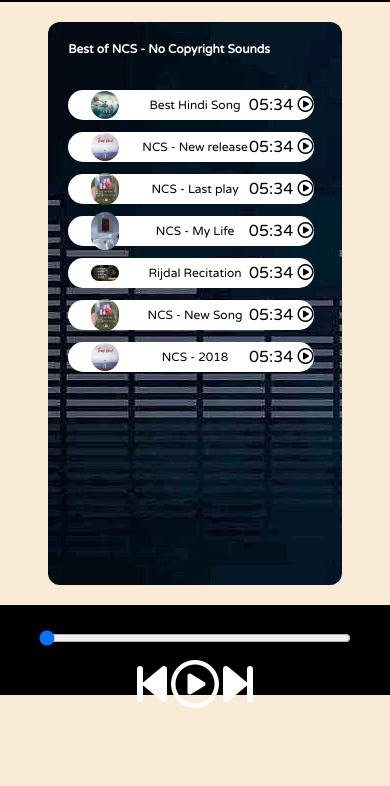
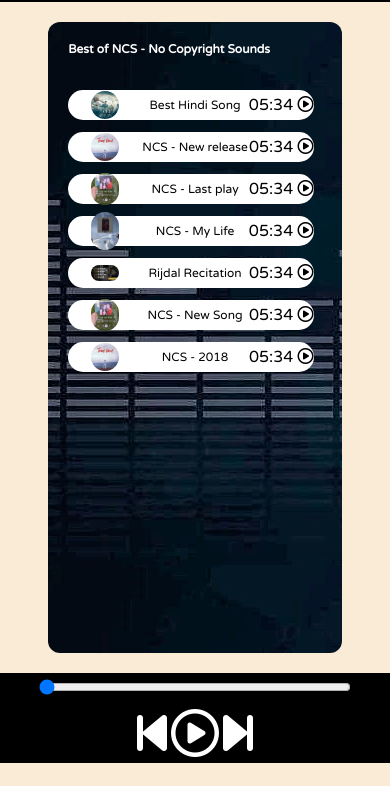
Before and after one commit to TajMohammad786/Spotify-Clone---A-Simple-Music-Player, a plain HTML site: page index.html in a window 390 px wide. Shown: the part 58-844 px from the top of the page. Drawn offline with Linux system fonts and the light colour scheme.

Commit message:
Update style.css

```diff
--- a/style.css
+++ b/style.css
@@ -126,10 +126,6 @@ nav ul li{
     margin: 1px 1px;
     }
 
-.icons{
-    height: 10px;
-    width:auto;
-}
     #masterSongName{
         opacity:0;
     }
@@ -137,5 +133,9 @@ nav ul li{
     left: 10vw;
     margin-top: 24px;
     margin-right: 15px;
+    }
+     .container{
+        min-height: 70vh;
+    }
 }
 }
```
